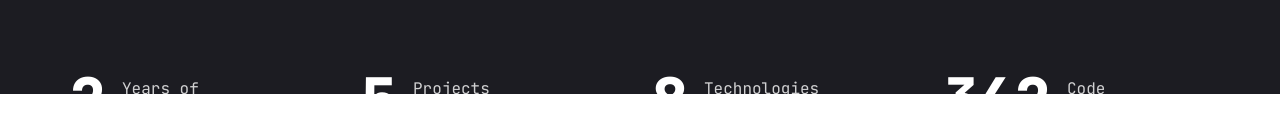
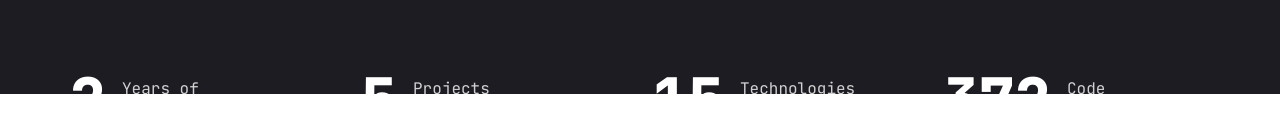
Before and after one commit to outis62/zabre-portfolio, a Next.js app: page / in a window 1280 px wide. Shown: the part 706-838 px from the top of the page. Built offline with nearby package versions, Linux system fonts and the light colour scheme.

Commit message:
updated stats

```diff
--- a/components/Stats.jsx
+++ b/components/Stats.jsx
@@ -12,11 +12,11 @@ const stats = [
     text: "Projects completed",
   },
   {
-    num: 8,
+    num: 15,
     text: "Technologies mastered",
   },
   {
-    num: 365,
+    num: 375,
     text: "Code commits",
   },
 ]
```
